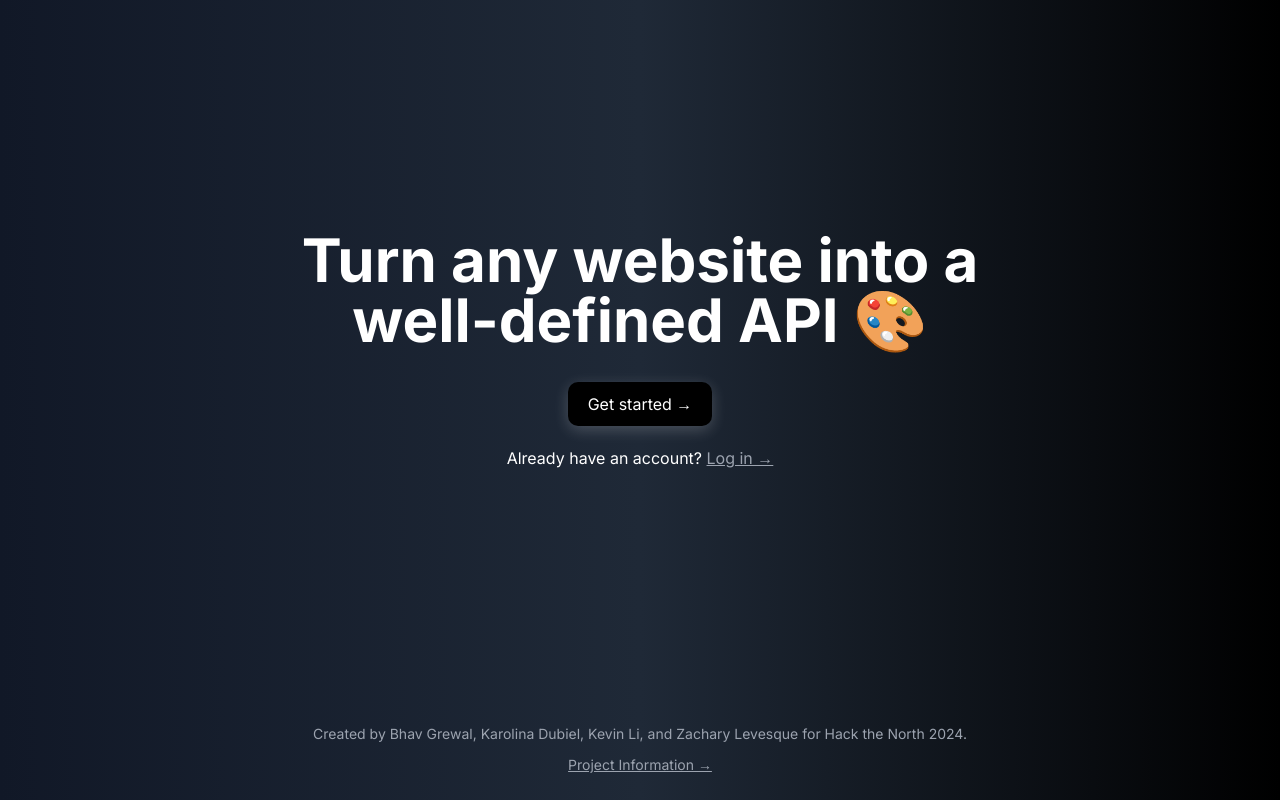
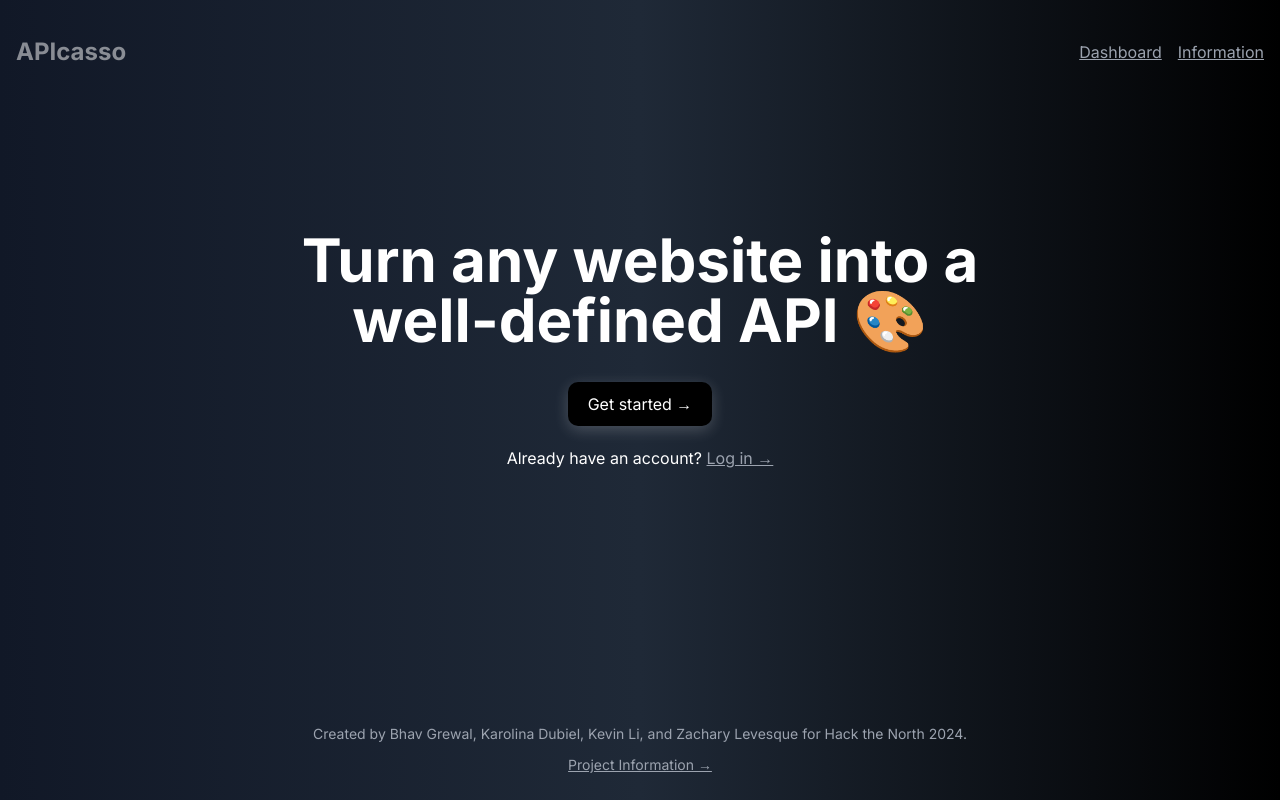
Before and after one commit to Zackydout101/htn, a Next.js app in the folder api-casso-frontend/: page / in a window 1280 px wide. Built offline with nearby package versions, Linux system fonts and the light colour scheme.

Commit message:
added headers on all pages

```diff
--- a/api-casso-frontend/app/dashboard/page.js
+++ b/api-casso-frontend/app/dashboard/page.js
@@ -46,10 +46,10 @@ const Layout = () => {
   return (
     <div className={styles.containerspecial}>
   {/* Top Header */}
-  <header style={{ marginTop: "-80px", marginLeft: "-10px", marginBottom: "25px", opacity: "50%" }} className="flex justify-between items-center w-full p-4 text-white">
+  <header style={{ marginTop: "-80px", marginLeft: "-10px", marginBottom: "25px"}} className="flex justify-between items-center w-full p-4 text-white">
     {/* Left: APIcasso */}
     <div className="text-2xl font-bold">
-      <a href="./">APIcasso</a>
+      <a style={{opacity: "50%"}} href="./">APIcasso</a>
     </div>
 
     {/* Right: Dashboard and Log out links side by side */}
--- a/api-casso-frontend/app/login/page.js
+++ b/api-casso-frontend/app/login/page.js
@@ -5,6 +5,23 @@ export default function Signup() {
       <div className="min-h-screen flex flex-col items-center justify-center bg-gray-900 text-white">
 
         {/* Top Header */}
+   <header className="flex max-w-screen-xl mx-auto justify-between items-center w-full p-4 text-white fixed top-5 z-10">
+        {/* Left: APIcasso */}
+        <div style={{opacity: "50%"}} className="text-2xl font-bold">
+          <a href="./">APIcasso</a>
+        </div>
+
+        {/* Right: Dashboard and Log out links side by side */}
+        <div className="flex space-x-4">
+          <a href="/dashboard" className="text-gray-400 hover:text-white underline">
+            Dashboard
+          </a>
+          <a href="./" className="text-gray-400 hover:text-white underline">
+            Log out
+          </a>
+        </div>
+      </header>
+
 
 
         <h1 className="text-4xl font-bold mb-8">Welcome back 👋</h1>
--- a/api-casso-frontend/app/page.js
+++ b/api-casso-frontend/app/page.js
@@ -4,6 +4,24 @@ import styles from './dashboard/layout.module.css';
 export default function Home() {
   return (
     <div className="min-h-screen flex flex-col items-center justify-center bg-gradient-to-r from-gray-900 via-gray-800 to-black text-white font-sans">
+
+    {/* Top Header */}
+   <header className="flex max-w-screen-xl mx-auto justify-between items-center w-full p-4 text-white fixed top-5 z-10">
+        {/* Left: APIcasso */}
+        <div style={{opacity: "50%"}} className="text-2xl font-bold">
+          <a href="./">APIcasso</a>
+        </div>
+
+        {/* Right: Dashboard and Log out links side by side */}
+        <div className="flex space-x-4">
+          <a href="/dashboard" className="text-gray-400 hover:text-white underline">
+            Dashboard
+          </a>
+          <a href="/info" className="text-gray-400 hover:text-white underline">
+            Information
+          </a>
+        </div>
+      </header>
 
 
 
--- a/api-casso-frontend/app/signup/page.js
+++ b/api-casso-frontend/app/signup/page.js
@@ -4,8 +4,23 @@ export default function Signup() {
 
     <div className="min-h-screen flex flex-col items-center justify-center bg-gray-900 text-white">
 
-      {/* Top Header */}
+   {/* Top Header */}
+   <header className="flex max-w-screen-xl mx-auto justify-between items-center w-full p-4 text-white fixed top-5 z-10">
+        {/* Left: APIcasso */}
+        <div style={{opacity: "50%"}} className="text-2xl font-bold">
+          <a href="./">APIcasso</a>
+        </div>
 
+        {/* Right: Dashboard and Log out links side by side */}
+        <div className="flex space-x-4">
+          <a href="/dashboard" className="text-gray-400 hover:text-white underline">
+            Dashboard
+          </a>
+          <a href="./" className="text-gray-400 hover:text-white underline">
+            Log out
+          </a>
+        </div>
+      </header>
 
       <h1 className="text-4xl font-bold mb-8">Create Your Account</h1>
       <form className="flex flex-col space-y-4 w-80">
```
